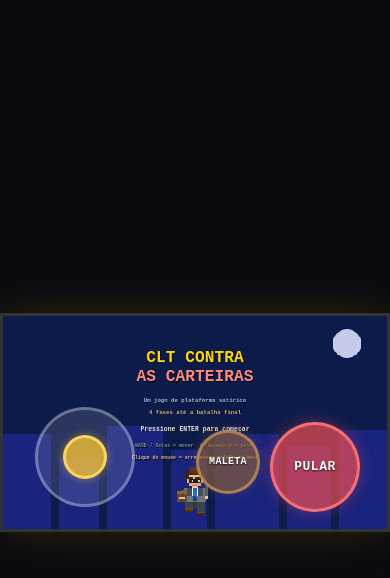
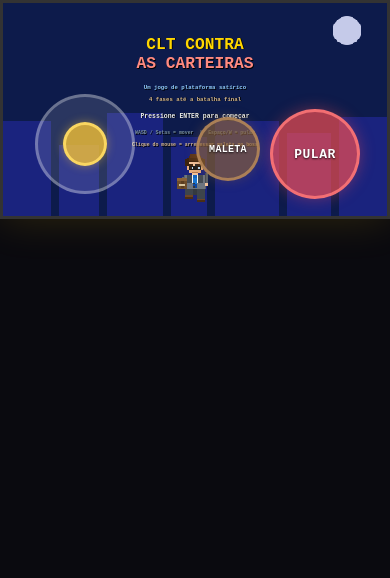
Before and after one commit to daviisidoro/cltcontracarteiras, a plain HTML site: page index.html in a window 390 px wide. Drawn offline with Linux system fonts and the light colour scheme.

Commit message:
Refactor CSS for game layout and mobile controls

```diff
--- a/style.css
+++ b/style.css
@@ -8,31 +8,33 @@ html, body {
   background: #0a0a0f;
   overflow: hidden;
   font-family: 'Courier New', monospace;
+  width: 100%;
+  height: 100%;
 }
 
-body {
+/* #game-container cobre a tela inteira (dimensões reais da viewport,
+   definidas via JS em px — não vh/vw, que variam com a barra de
+   endereço do navegador mobile). Em modo .force-landscape ele recebe
+   largura/altura TROCADAS e é rotacionado 90° em torno do próprio
+   centro, fazendo seu conteúdo (canvas + controles) preencher a tela
+   física inteira mesmo "deitado". Os controles mobile (filhos diretos,
+   position:absolute) ficam então grudados nos cantos da TELA, e o
+   canvas fica centralizado dentro via #canvas-stack. */
+#game-container {
+  position: fixed;
+  top: 0;
+  left: 0;
   display: flex;
   justify-content: center;
   align-items: center;
-  width: 100vw;
-  height: 100vh;
-  position: relative;
 }
 
-#game-container {
+#canvas-stack {
   position: relative;
   display: flex;
   justify-content: center;
   align-items: center;
 }
-
-/* ─── Rotação forçada para landscape em mobile retrato ───
-   Quando o JS detecta um dispositivo touch em modo retrato, adiciona
-   .force-landscape ao body e define via JS (updateOrientation), em
-   pixels reais — não vh/vw, que variam com a barra de endereço do
-   navegador mobile — o tamanho do body e a largura/altura/rotação do
-   #game-container. Isso faz o jogo preencher e centralizar
-   corretamente a tela física mesmo estando "deitado" via CSS. */
 
 #gameCanvas {
   display: block;
```
